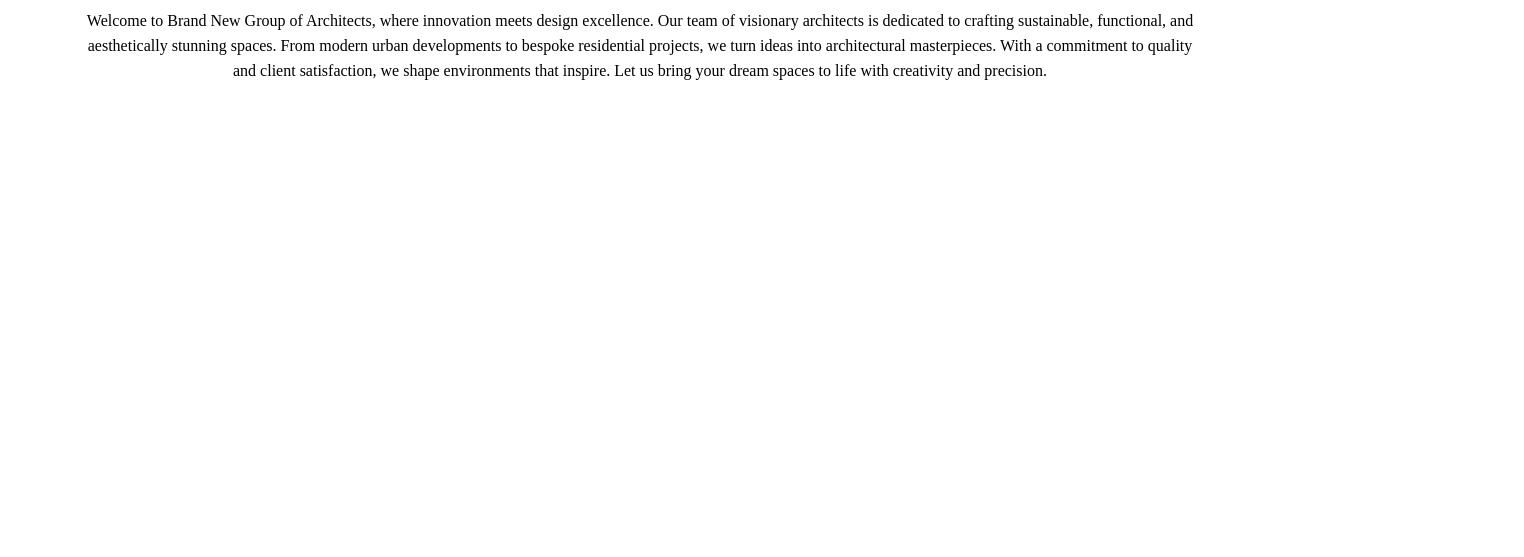
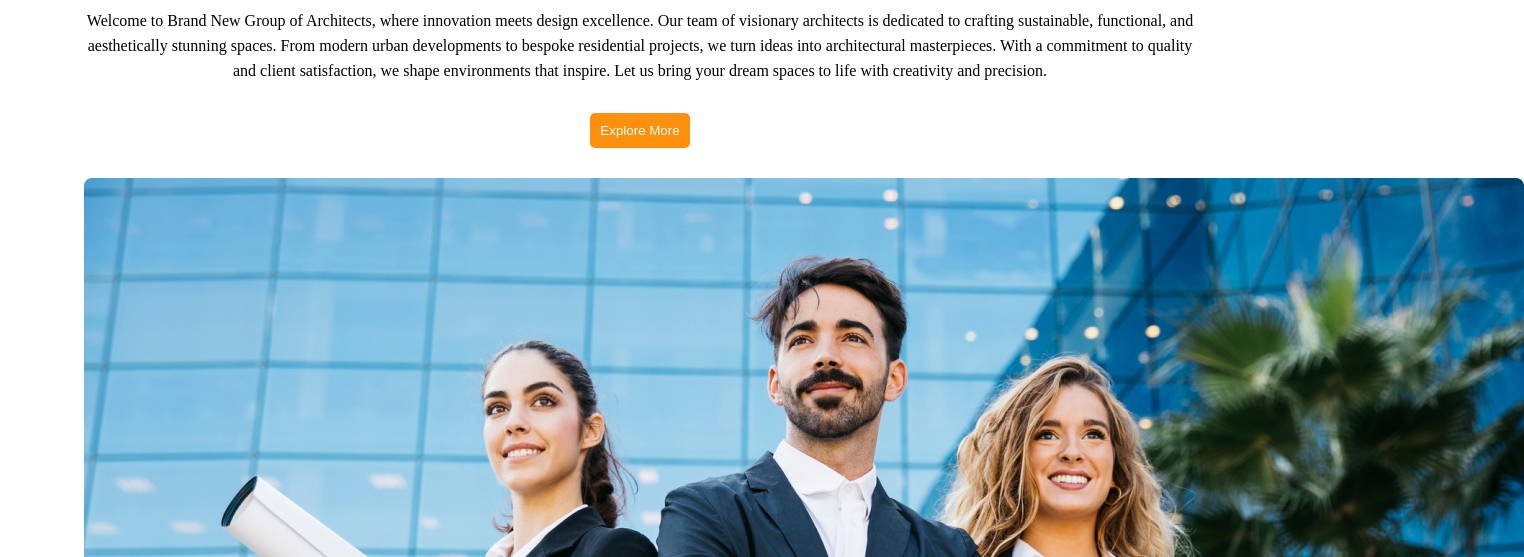
Before and after one commit to tonmoy3673/architects, a plain HTML site: page index.html in a window 1280 px wide. Shown: the part 227-784 px from the top of the page, 1524 px wide, since content can reach past the window. Drawn offline with Linux system fonts and the light colour scheme.

Commit message:
:bulb: added button

```diff
--- a/index.html
+++ b/index.html
@@ -33,6 +33,10 @@
           quality and client satisfaction, we shape environments that inspire.
           Let us bring your dream spaces to life with creativity and precision.
         </p>
+        <div class="banner-btn">
+          <button class="btn">Explore More</button>
+        </div>
+        <img src="/images/banner.png" alt="banner" class="banner-img" />
       </section>
     </main>
   </body>
--- a/style.css
+++ b/style.css
@@ -41,3 +41,18 @@
 .banner-text {
   line-height: 25px;
 }
+.banner-btn {
+  margin: 30px 0;
+}
+.btn {
+  padding: 10px;
+  color: #fff;
+  background-color: #ff900e;
+  border-radius: 5px;
+  border: none;
+  cursor: pointer;
+  transition: 0.3s;
+}
+.btn:hover {
+  background-color: red;
+}
```
